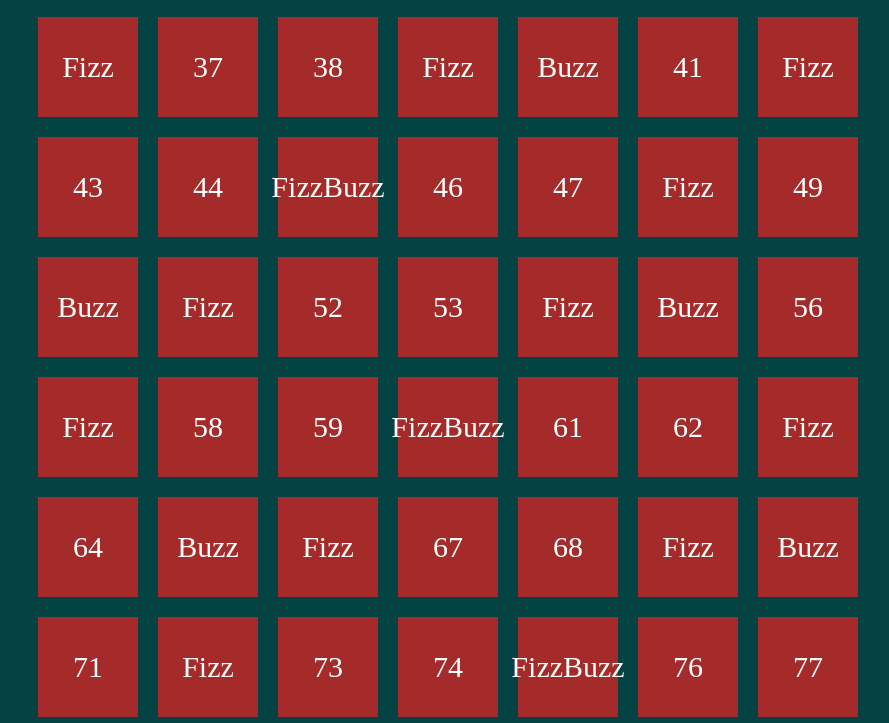
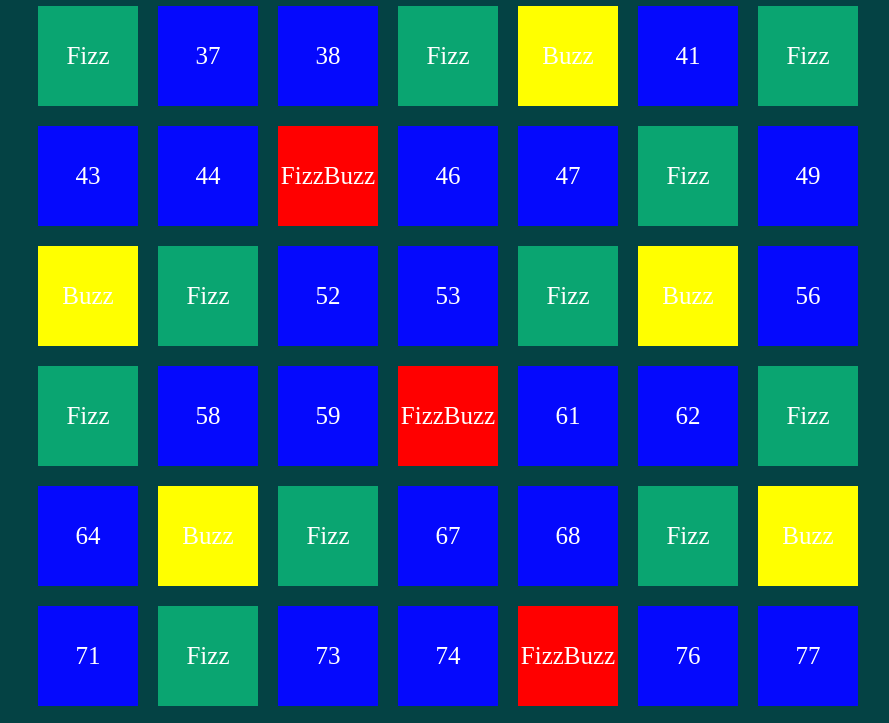
Before and after one commit to camillapalombi/js-fizzbuzzdom, a plain HTML site: page index.html in a window 1280 px wide. Shown: the part 662-1385 px from the top of the page, without its empty margins (187-1076 px from the left). Drawn offline with Linux system fonts and the light colour scheme.

Commit message:
Create classi con i vari background color

```diff
--- a/style/style.css
+++ b/style/style.css
@@ -8,7 +8,7 @@ body {
     background-color: rgb(4, 66, 68);
     text-align: center;
     color: white;
-    font-size: 30px;
+    font-size: 25px;
 }
 
 main {
@@ -24,9 +24,21 @@ main {
 .square {
     width: 100px;
     height: 100px;
-    background-color: brown;
+    background-color: rgb(5, 9, 253);
     display: flex;
     justify-content: center;
     align-items: center;
     margin: 10px;
 }
+
+.green {
+    background-color: rgb(10, 165, 113);
+}
+
+.yellow {
+    background-color: yellow;
+}
+
+.red {
+    background-color: red;
+}
```
